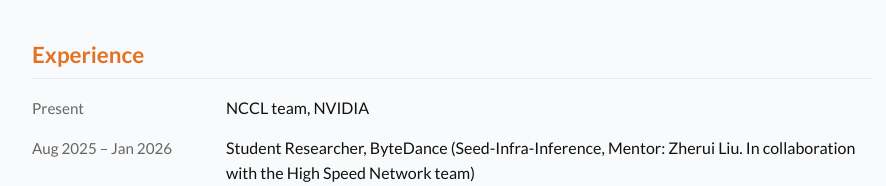
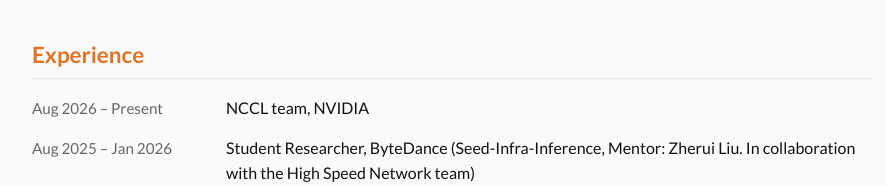
Before and after one commit to lykke-li/lykke-li.github.io, a plain HTML site: page index.html in a window 1280 px wide. Shown: the part 2209-2395 px from the top of the page, without its empty margins (188-1074 px from the left). Drawn offline with Linux system fonts and the light colour scheme.

Commit message:
Add NVIDIA NCCL start date

```diff
--- a/index.html
+++ b/index.html
@@ -379,7 +379,7 @@
 
         <section class="section">
             <h2 id="experience">Experience</h2>
-            <div class="entry"><span>Present</span>
+            <div class="entry"><span>Aug 2026 – Present</span>
                 <div>NCCL team, NVIDIA</div>
             </div>
             <div class="entry"><span>Aug 2025 – Jan 2026</span>
```
